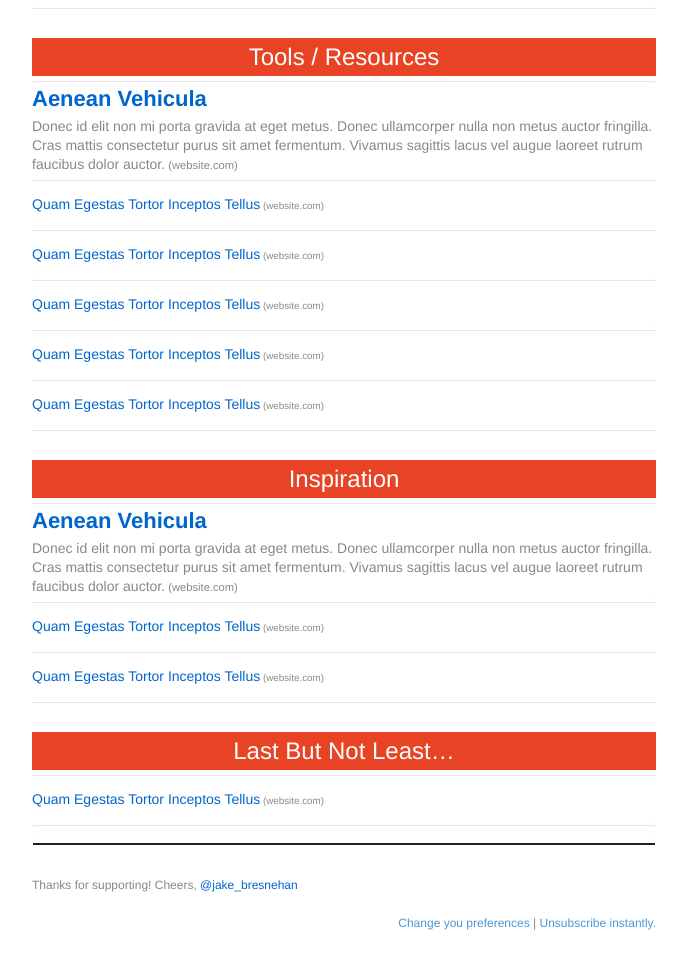
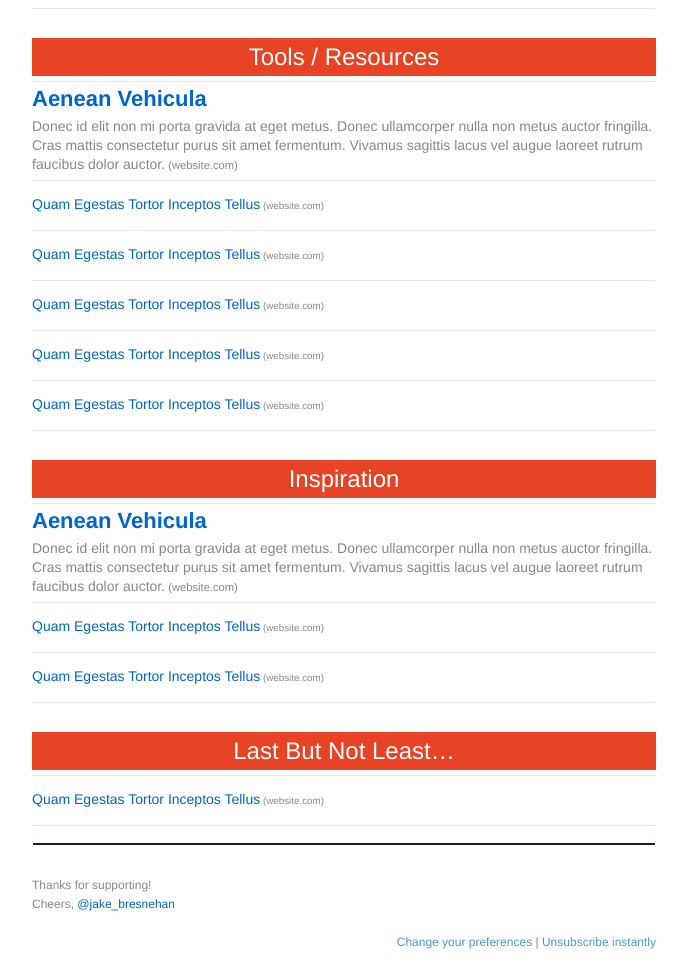
Before and after one commit to web-design-weekly/WDW-Email-Template, a plain HTML site: page WDW-V3.html in a window 1280 px wide. Shown: the part 1327-2298 px from the top of the page, without its empty margins (296-983 px from the left). Drawn offline with Linux system fonts and the light colour scheme.

Commit message:
Tweak footer (spelling, punctuation)

```diff
--- a/WDW-V3.html
+++ b/WDW-V3.html
@@ -324,12 +324,13 @@ h4,h4 a,h4 a:visited,h4 a:visited {color:#fff !important}
                                             <p style="text-align: center;"><fblike> <tweet></p>
 
                                             <p style="color:#888888; font-size:12px; line-height:19px; font-family:'Helvetica Neue', Helvetica, Arial, sans-serif; margin-top:0px; margin-bottom:0; padding-top:0; padding-bottom:0; font-weight:normal;">
-                                               Thanks for supporting! Cheers, <a href="http://twitter.com/jake_bresnehan/" style="color: #0066cc; text-decoration: none;">@jake_bresnehan</a></p>
+                                               Thanks for supporting!<br />
+                                               Cheers, <a href="http://twitter.com/jake_bresnehan/" style="color: #0066cc; text-decoration: none;">@jake_bresnehan</a></p>
                                             <p style="color:#888888; font-size:12px; line-height:19px; font-family:'Helvetica Neue', Helvetica, Arial, sans-serif; margin-top:0px; margin-bottom:0; padding-top:0; padding-bottom:0; font-weight:normal;"><img src="images/spacer-ten.jpg" height="10" width="624" /></p>
 
                                             <p style=" float:right; color:#888888; font-size:12px; line-height:19px; font-family:'Helvetica Neue', Helvetica, Arial, sans-serif; margin-top:0px; margin-bottom:0; padding-top:0; padding-bottom:0; font-weight:normal;">
 
-                                            <preferences style="color: #4b98d7; text-decoration: none;">Change you preferences</preferences> | <unsubscribe style="color: #4b98d7; text-decoration: none;">Unsubscribe instantly.</unsubscribe>
+                                            <preferences style="color: #4b98d7; text-decoration: none;">Change your preferences</preferences> | <unsubscribe style="color: #4b98d7; text-decoration: none;">Unsubscribe instantly</unsubscribe>
                                             <br />
                                             <br />
                                             </p>
```
